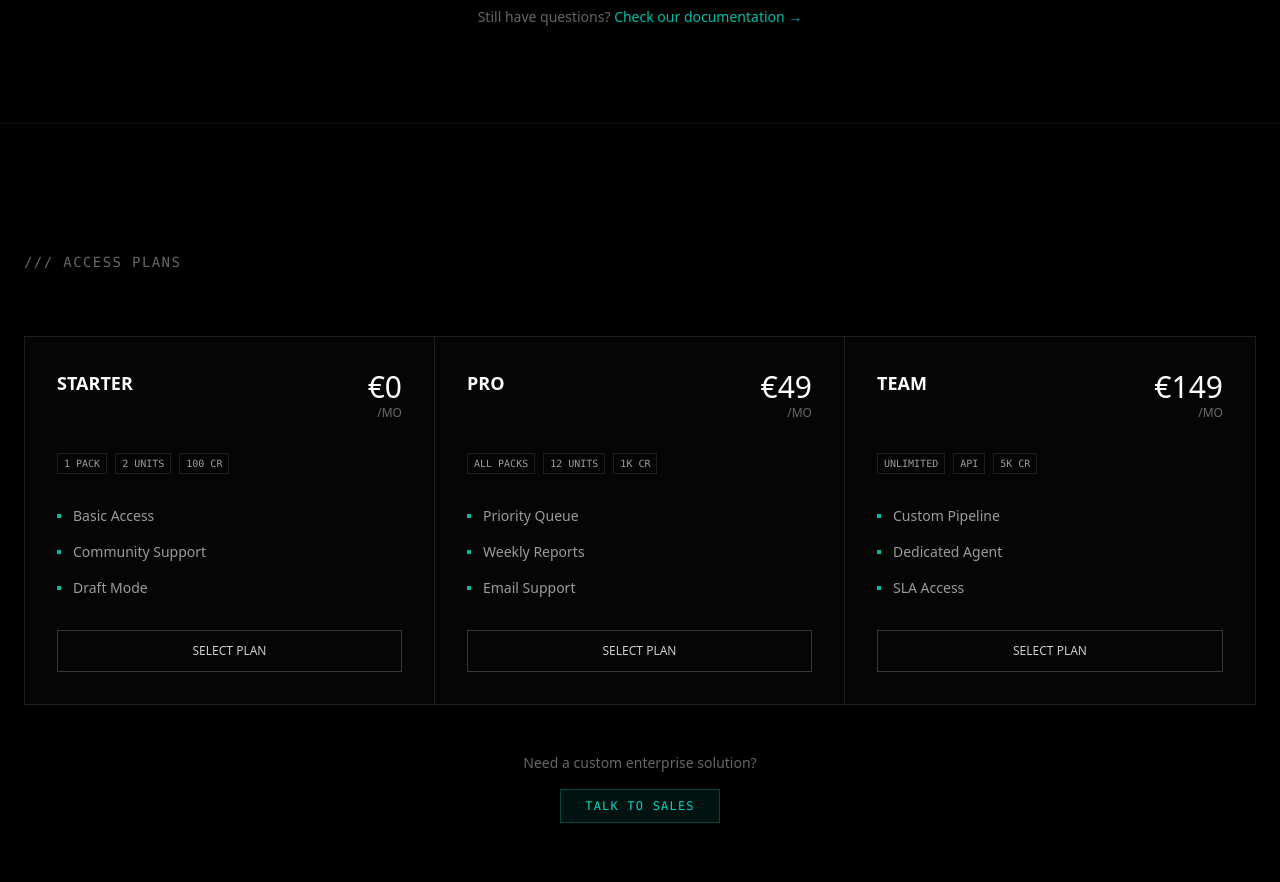
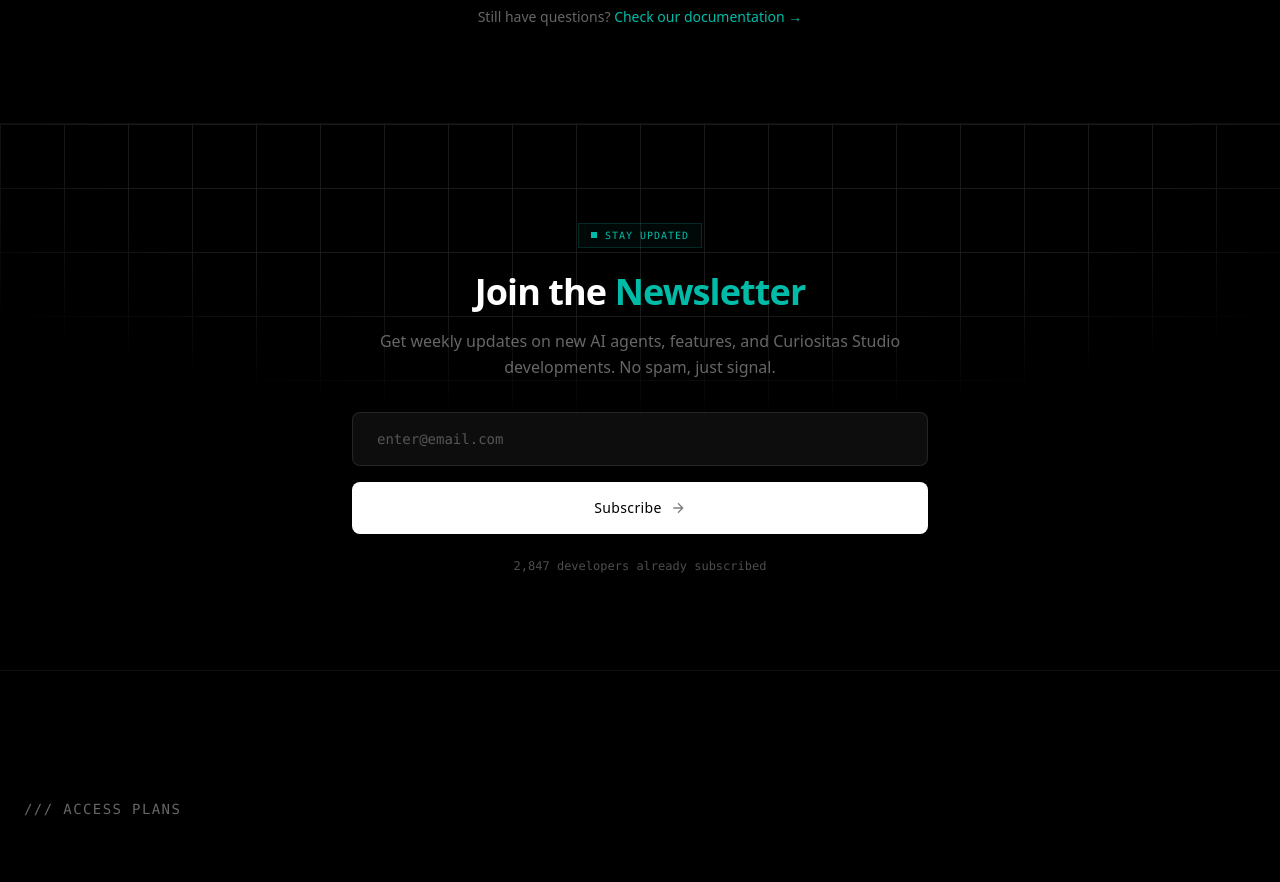
Before and after one commit to 0xnetborn/curiositas-clawkit, a Next.js app: page / in a window 1280 px wide. Shown: the part 4420-5302 px from the top of the page. Built offline with nearby package versions, Linux system fonts and the light colour scheme.

Commit message:
feat: add Newsletter section with email signup form - autop run

```diff
--- a/src/app/page.tsx
+++ b/src/app/page.tsx
@@ -6,6 +6,7 @@ import WorkflowSection from '@/components/WorkflowSection';
 import PricingSection from '@/components/PricingSection';
 import TestimonialsSection from '@/components/TestimonialsSection';
 import FAQSection from '@/components/FAQSection';
+import NewsletterSection from '@/components/NewsletterSection';
 import LoadingScreen from '@/components/LoadingScreen';
 import TrustedBySection from '@/components/TrustedBySection';
 import KonamiEasterEgg from '@/components/KonamiEasterEgg';
@@ -22,6 +23,7 @@ export default function Home() {
       <WorkflowSection />
       <TestimonialsSection />
       <FAQSection />
+      <NewsletterSection />
       <PricingSection />
       <TrustedBySection />
 
--- /dev/null
+++ b/src/components/NewsletterSection.tsx
@@ -0,0 +1,119 @@
+'use client';
+
+import { useState, useRef } from 'react';
+import { animate } from 'animejs';
+
+export default function NewsletterSection() {
+  const [email, setEmail] = useState('');
+  const [status, setStatus] = useState<'idle' | 'loading' | 'success' | 'error'>('idle');
+  const formRef = useRef<HTMLFormElement>(null);
+  const successRef = useRef<HTMLDivElement>(null);
+
+  const handleSubmit = async (e: React.FormEvent) => {
+    e.preventDefault();
+    setStatus('loading');
+
+    // Simulate API call
+    await new Promise(resolve => setTimeout(resolve, 1500));
+
+    // Animate success
+    if (formRef.current) {
+      animate(formRef.current, {
+        scale: [1, 0.95, 1],
+        duration: 400,
+        ease: 'inOutQuad'
+      });
+    }
+
+    if (successRef.current) {
+      animate(successRef.current, {
+        opacity: [0, 1],
+        translateY: [10, 0],
+        duration: 400,
+        ease: 'outQuad'
+      });
+    }
+
+    setStatus('success');
+    setEmail('');
+  };
+
+  return (
+    <section className="py-24 px-6 border-t border-white/5 bg-black relative overflow-hidden">
+      {/* Grid Background */}
+      <div className="absolute inset-0 bg-[linear-gradient(to_right,#1a1a1a_1px,transparent_1px),linear-gradient(to_bottom,#1a1a1a_1px,transparent_1px)] bg-[size:4rem_4rem] [mask-image:radial-gradient(ellipse_60%_50%_at_50%_0%,#000_70%,transparent_110%)]" />
+
+      <div className="max-w-xl mx-auto text-center relative z-10">
+        <div className="mb-8">
+          <div className="inline-flex items-center gap-2 px-3 py-1 border border-teal-500/20 bg-teal-500/5 mb-6">
+            <span className="w-1.5 h-1.5 bg-teal-500" />
+            <span className="text-[10px] font-mono text-teal-500 tracking-widest uppercase">Stay Updated</span>
+          </div>
+
+          <h2 className="text-3xl md:text-4xl font-bold tracking-tight mb-4 text-white">
+            Join the <span className="text-teal-500">Newsletter</span>
+          </h2>
+
+          <p className="text-white/40 font-light leading-relaxed">
+            Get weekly updates on new AI agents, features, and Curiositas Studio developments. No spam, just signal.
+          </p>
+        </div>
+
+        {status === 'success' ? (
+          <div
+            className="p-6 border border-teal-500/30 bg-teal-500/10"
+            ref={successRef}
+          >
+            <div className="text-4xl mb-3">✨</div>
+            <p className="text-teal-400 font-medium">You're on the list!</p>
+            <p className="text-white/40 text-sm mt-2">Check your inbox for a confirmation.</p>
+            <button
+              onClick={() => setStatus('idle')}
+              className="mt-4 text-xs text-white/40 hover:text-white transition-colors"
+            >
+              Add another email →
+            </button>
+          </div>
+        ) : (
+          <form onSubmit={handleSubmit} className="space-y-4" ref={formRef}>
+            <div className="relative group">
+              <input
+                type="email"
+                value={email}
+                onChange={(e) => setEmail(e.target.value)}
+                placeholder="enter@email.com"
+                required
+                className="w-full px-6 py-4 bg-white/5 border border-white/10 rounded-lg text-white placeholder:text-white/30 focus:outline-none focus:border-teal-500/50 focus:bg-white/10 transition-all font-mono text-sm"
+              />
+              <div className="absolute inset-0 rounded-lg border border-teal-500/0 group-focus-within:border-teal-500/30 pointer-events-none transition-all duration-300" />
+            </div>
+
+            <button
+              type="submit"
+              disabled={status === 'loading'}
+              className="w-full px-6 py-4 bg-white text-black font-medium text-sm tracking-wide rounded-lg hover:bg-zinc-200 transition-colors disabled:opacity-50 disabled:cursor-not-allowed flex items-center justify-center gap-2"
+            >
+              {status === 'loading' ? (
+                <>
+                  <div className="w-4 h-4 border-2 border-black/30 border-t-black rounded-full animate-spin" />
+                  <span>Processing...</span>
+                </>
+              ) : (
+                <>
+                  <span>Subscribe</span>
+                  <svg width="16" height="16" viewBox="0 0 24 24" fill="none" stroke="currentColor" strokeWidth="2" className="opacity-50">
+                    <path d="M5 12h14M12 5l7 7-7 7"/>
+                  </svg>
+                </>
+              )}
+            </button>
+          </form>
+        )}
+
+        <p className="mt-6 text-xs text-white/30 font-mono">
+          2,847 developers already subscribed
+        </p>
+      </div>
+    </section>
+  );
+}
```
Also changed, not shown: 1 other file (tests, documents, lock files or other folders).
